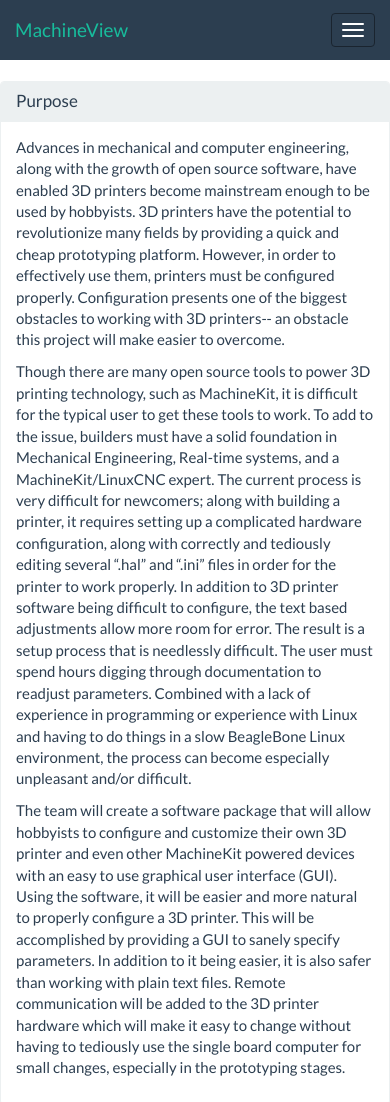
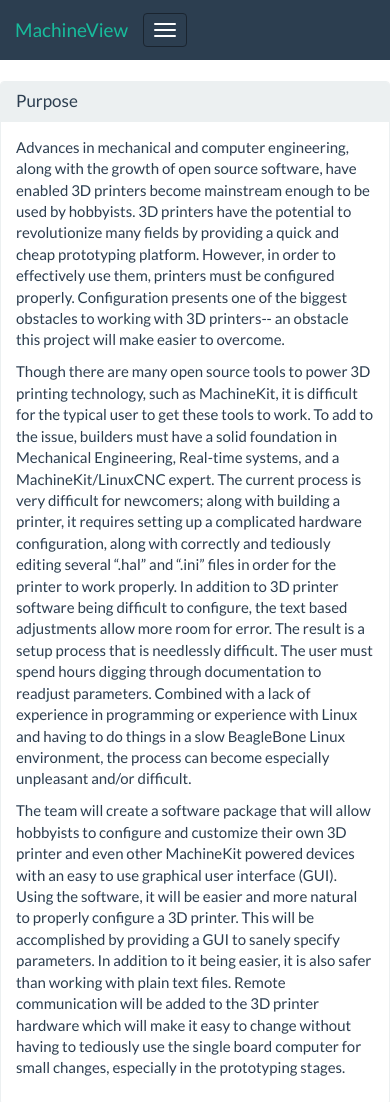
Before and after one commit to joshcurtis/Senior-project, a plain HTML site: page index.html in a window 390 px wide. Shown: the top 1102 px of the page. Drawn offline with nearby package versions, Linux system fonts and the light colour scheme.

Commit message:
Moved the hamburger button closer to the MachineView text

```diff
--- a/css/style.css
+++ b/css/style.css
@@ -4,6 +4,7 @@
   }
   .navbar-toggle {
       display: block;
+      float: left;
   }
   .navbar-collapse {
       border-top: 1px solid transparent;
--- a/index.html
+++ b/index.html
@@ -13,12 +13,12 @@
     <nav class="navbar navbar-default">
       <div class="container-fluid">
 	<div class="navbar-header">
-	  <button type="button" class="navbar-toggle collapsed" data-toggle="collapse" data-target="#navigation" aria-expanded="true">
+	  <a class="navbar-brand" href="index.html">MachineView</a>
+	  <button type="button" class="navbar-toggle collapsed" data-toggle="collapse" data-target="#navigation" aria-expanded="false">
             <span class="icon-bar"></span>
             <span class="icon-bar"></span>
             <span class="icon-bar"></span>
 	  </button>
-	  <a class="navbar-brand" href="index.html">MachineView</a>
 	</div>
 	<div class="collapse navbar-collapse" id="navigation">
 	  <ul class="nav navbar-nav">
```
Also changed, not shown: acknowledgments.html (+1 -1 lines), references.html (+1 -1 lines), team.html (+1 -1 lines).
